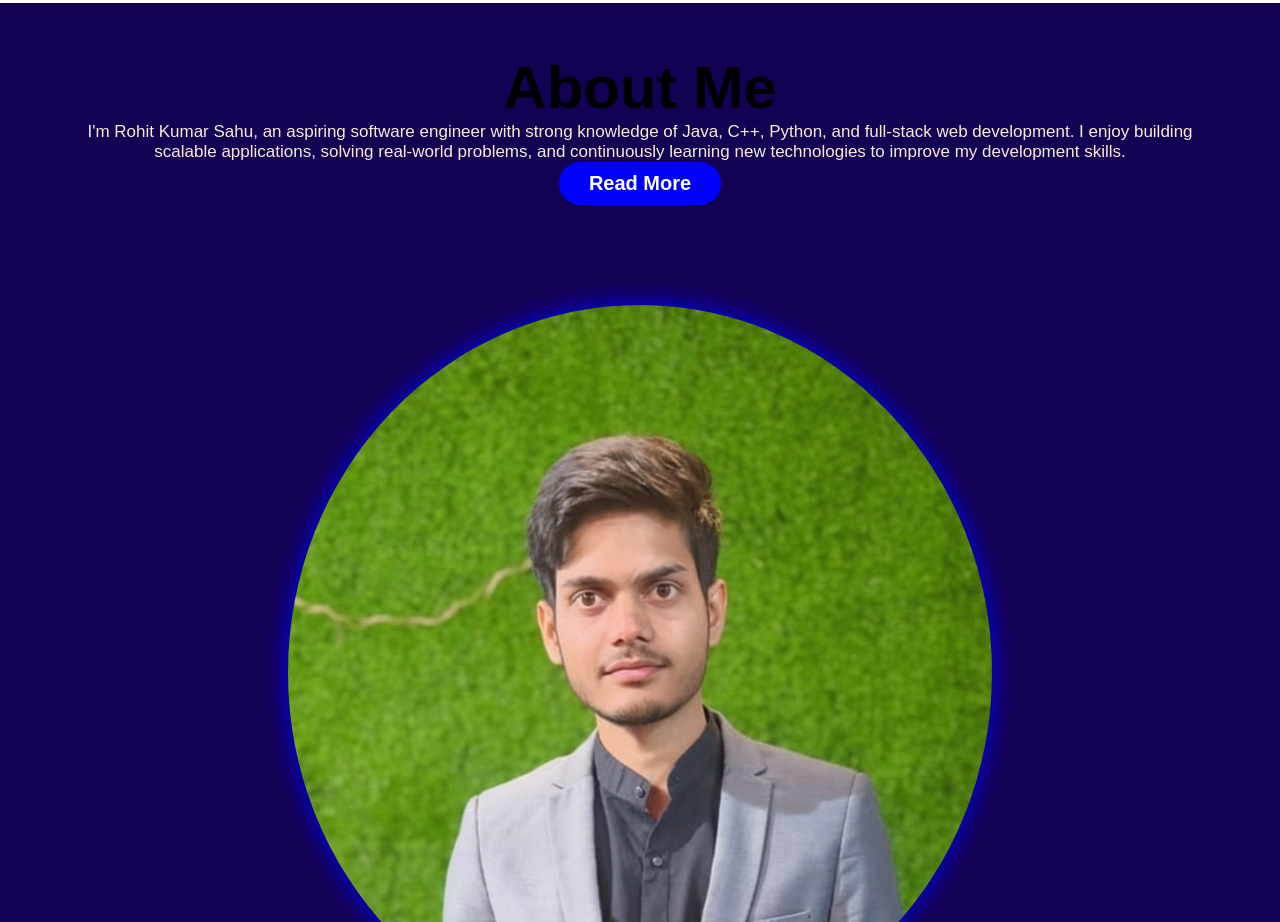
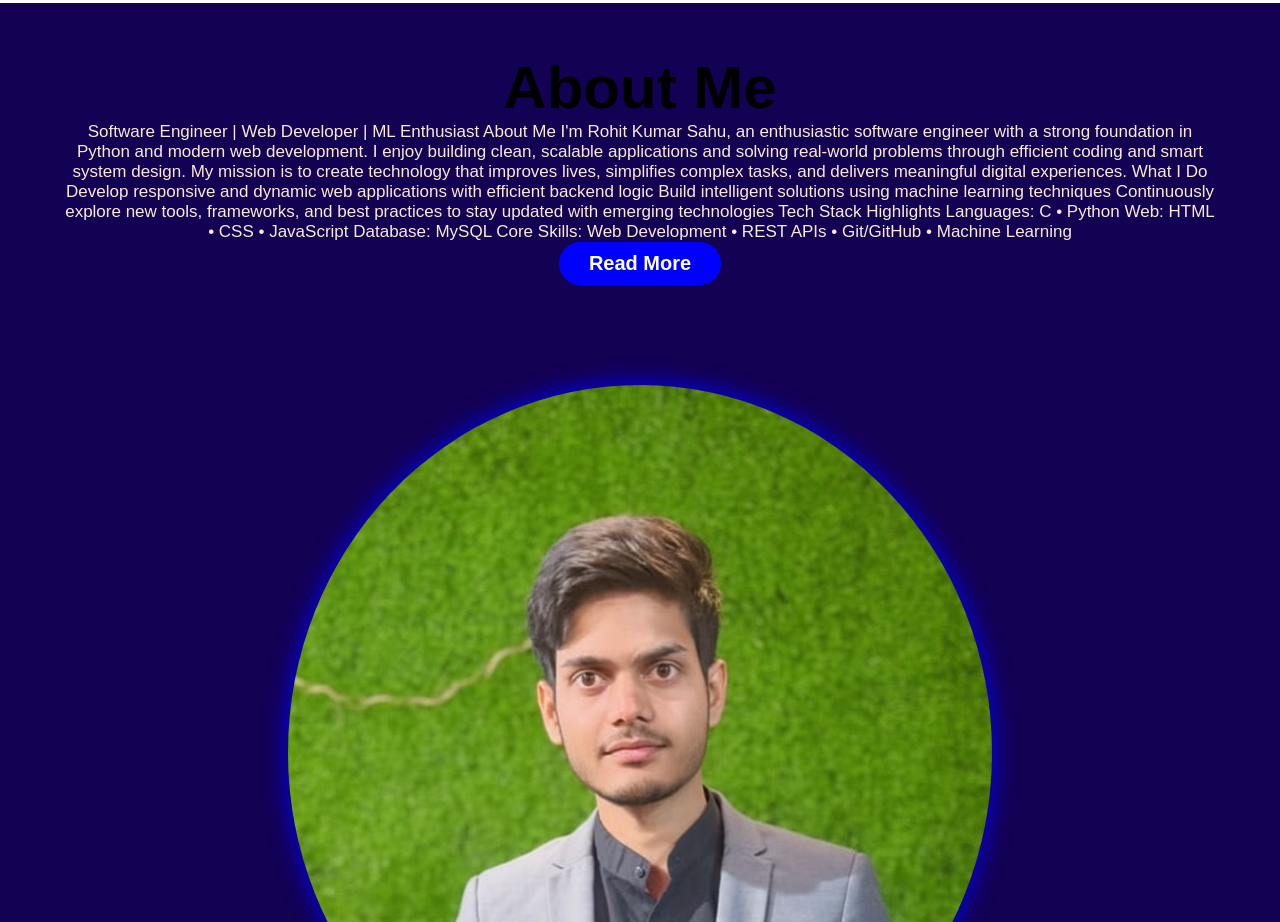
Before and after one commit to rohitkrsahu04/-PORTFOLIO, a plain HTML site: page index.html in a window 1280 px wide. Shown: the part 1480-2402 px from the top of the page. Drawn offline with nearby package versions, Linux system fonts and the light colour scheme.

Commit message:
Update index.html

```diff
--- a/index.html
+++ b/index.html
@@ -78,10 +78,27 @@
         <div class="about-content">
             <h2><span>About Me</span></h2>
             <p>
-                I'm Rohit Kumar Sahu, an aspiring software engineer with strong knowledge
-                of Java, C++, Python, and full-stack web development. I enjoy building
-                scalable applications, solving real-world problems, and continuously learning
-                new technologies to improve my development skills.
+                Software Engineer | Web Developer | ML Enthusiast
+                About Me
+                I'm Rohit Kumar Sahu, an enthusiastic software engineer with a
+                strong foundation in Python and modern web development.
+                I enjoy building clean, scalable applications and solving
+                real-world problems through efficient coding and smart system design.
+
+                My mission is to create technology that improves lives,
+                simplifies complex tasks, and delivers meaningful digital experiences.
+
+                What I Do
+                Develop responsive and dynamic web applications with efficient backend logic
+                Build intelligent solutions using machine learning techniques
+                Continuously explore new tools, frameworks, and best practices to
+                stay updated with emerging technologies
+
+                Tech Stack Highlights
+                Languages: C • Python
+                Web: HTML • CSS • JavaScript
+                Database: MySQL
+                Core Skills: Web Development • REST APIs • Git/GitHub • Machine Learning
             </p>
             <a href="#" class="btn">Read More</a>
         </div>
```
